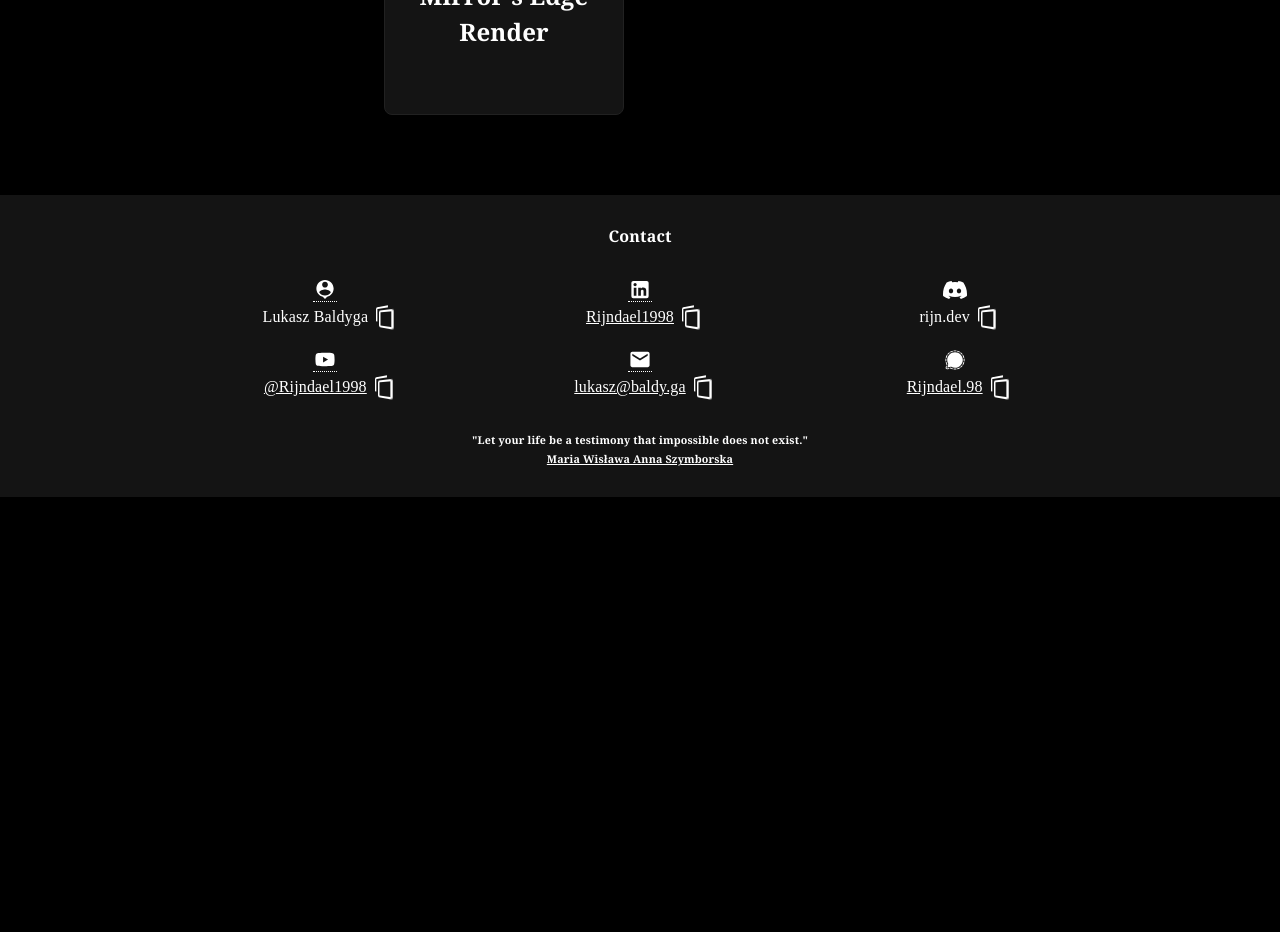
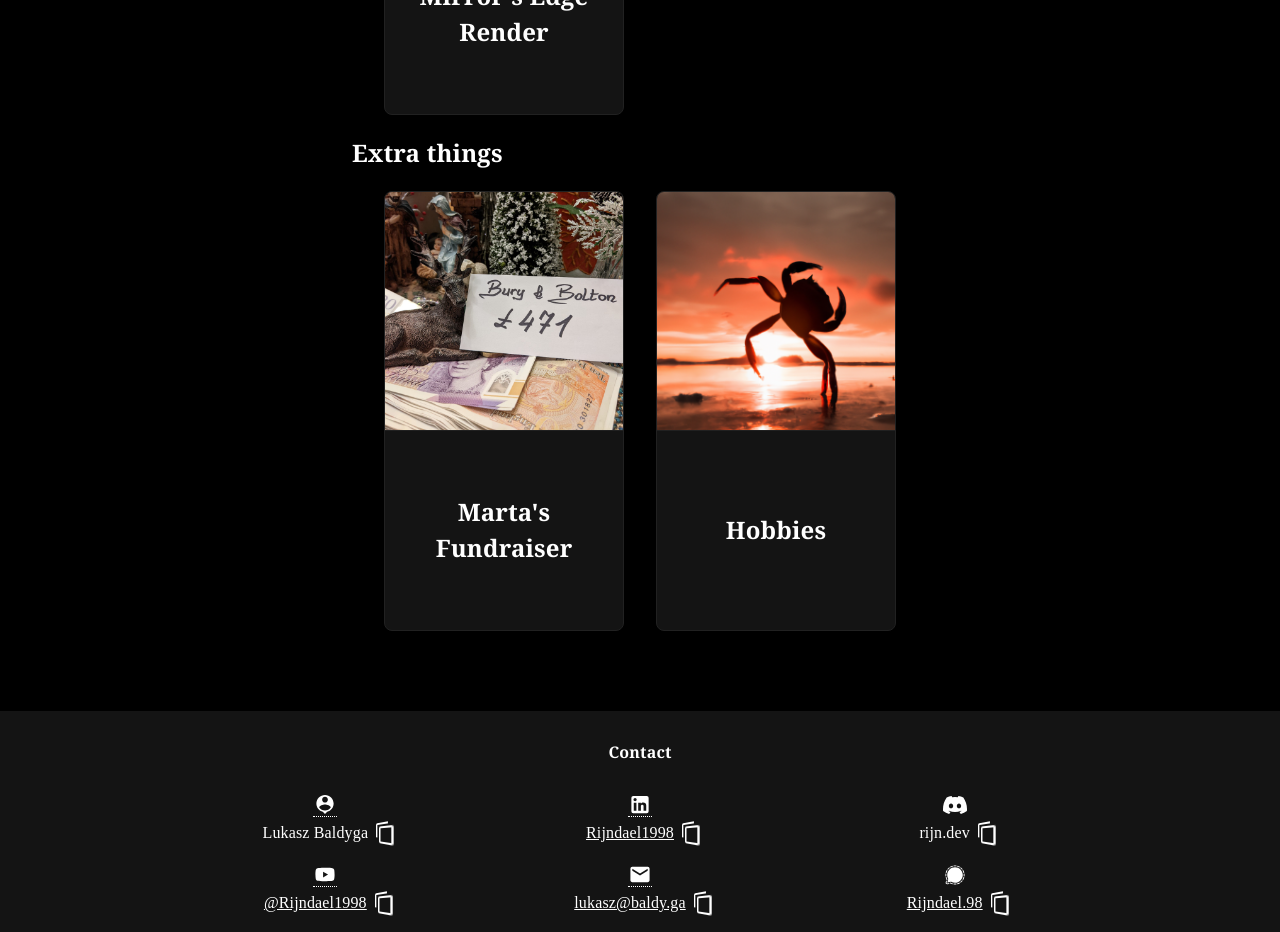
Before and after one commit to Rijndael1998/Website-Neo, a Next.js app: page /blog in a window 1280 px wide. Shown: the part 1080-2012 px from the top of the page. Before the commit the page ends 1577 px from the top, so only its background shows below. Built offline with nearby package versions, Linux system fonts and the light colour scheme; a web font is replaced by a local one.

Commit message:
moving some items across

```diff
--- a/src/app/blog/page.tsx
+++ b/src/app/blog/page.tsx
@@ -1,6 +1,8 @@
+import { GroupPreviewContent } from "@/components/group/_groupTypes";
 import GroupPage from "@/components/group/groupPage/_groupPage";
 import { generateCustomMetadata } from "@/content/Metadata";
 import { MirrorSynopsis, MirrorTitle } from "@/content/blog/mirrorsEdge";
+import { imageFolder } from "@/content/portfolio/Portfolio";
 import { Metadata } from "next";
 import { OpenGraph } from "next/dist/lib/metadata/types/opengraph-types";
 
@@ -17,6 +19,24 @@ export const metadata: Metadata = generateCustomMetadata({
         description,
     } as OpenGraph,
 });
+
+const Marta: GroupPreviewContent = {
+    title: "Marta's Fundraiser",
+    desc: `
+    My mom and I helped organize a community fundraiser in Bolton and Bury for Marta, a single mother with cancer who lacked basics like furniture and a clothes dryer. Thanks to the generosity of our communities, we were able to gather the funds needed to support her and her three young children during this challenging time.
+    `,
+    isDemo: false,
+    image: imageFolder + "marta.jpg",
+    url: preURL + "marta",
+}
+
+const crab: GroupPreviewContent = {
+    title: "Hobbies",
+    desc: "Sometimes I like to take a break from programming. I enjoy making 3d art, music and other random things.",
+    isDemo: false,
+    url: preURL + "hobbies",
+    image: imageFolder + "crab_rave.png",
+};
 
 export default function Blog() {
     return <GroupPage
@@ -50,6 +70,14 @@ export default function Blog() {
                         },
                     ],
                 },
+                {
+                    title: "Extra things",
+                    subtitle: "",
+                    groups: [
+                        Marta,
+                        crab,
+                    ],
+                },
             ]
         }
     />;
--- a/src/content/portfolio/Portfolio.tsx
+++ b/src/content/portfolio/Portfolio.tsx
@@ -91,14 +91,6 @@ const RAI: GroupPreviewContent = {
     url: "https://github.com/DeguSec/R-AI",
 };
 
-const crab: GroupPreviewContent = {
-    title: "Hobbies",
-    desc: "Sometimes I like to take a break from programming. I enjoy making 3d art, music and other random things.",
-    isDemo: false,
-    url: preURL + "hobbies",
-    image: imageFolder + "crab_rave.png",
-};
-
 const SPA: GroupPreviewContent = {
     title: "Python SPA Website",
     desc: `
@@ -189,16 +181,6 @@ const Langrage: GroupPreviewContent = {
     image: imageFolder + "lagrange.png"
 };
 
-const Marta: GroupPreviewContent = {
-    title: "Marta Fundraiser",
-    desc: `
-    My mom and I helped organize a community fundraiser in Bolton and Bury for Marta, a single mother with cancer who lacked basics like furniture and a clothes dryer. Thanks to the generosity of our communities, we were able to gather the funds needed to support her and her three young children during this challenging time.
-    `,
-    isDemo: false,
-    image: imageFolder + "marta.jpg",
-    url: preURL + "marta",
-}
-
 const HAL: GroupPreviewContent = {
     title: "Webmaster",
     desc: `
@@ -236,14 +218,12 @@ export const irlContent: GroupViewArray = [
 export const volunteering: GroupViewArray = [
     FAH,
     LBU,
-    Marta,
     OSM,
     // Lineage,
 ];
 
 export const personalProjects: GroupViewArray = [
     RAI,
-    crab,
     SPA,
     THIS,
 ];
```
